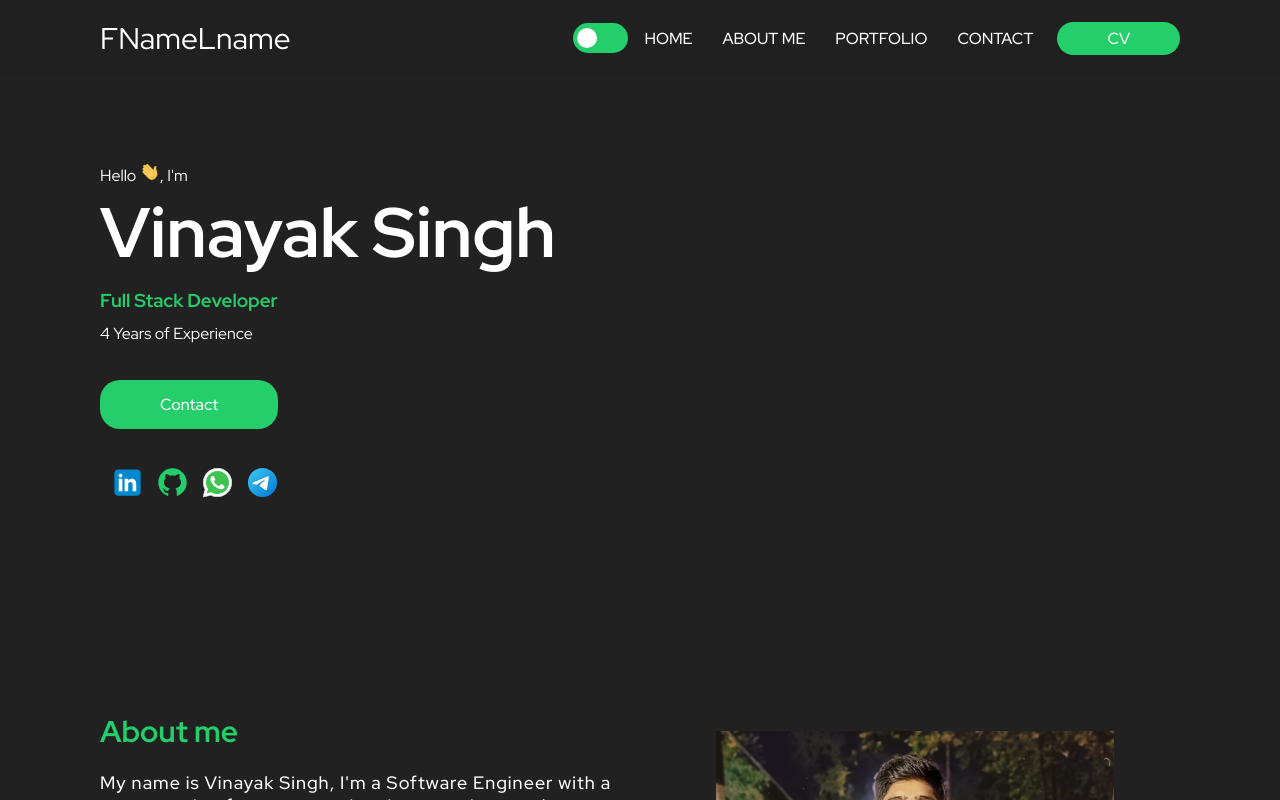
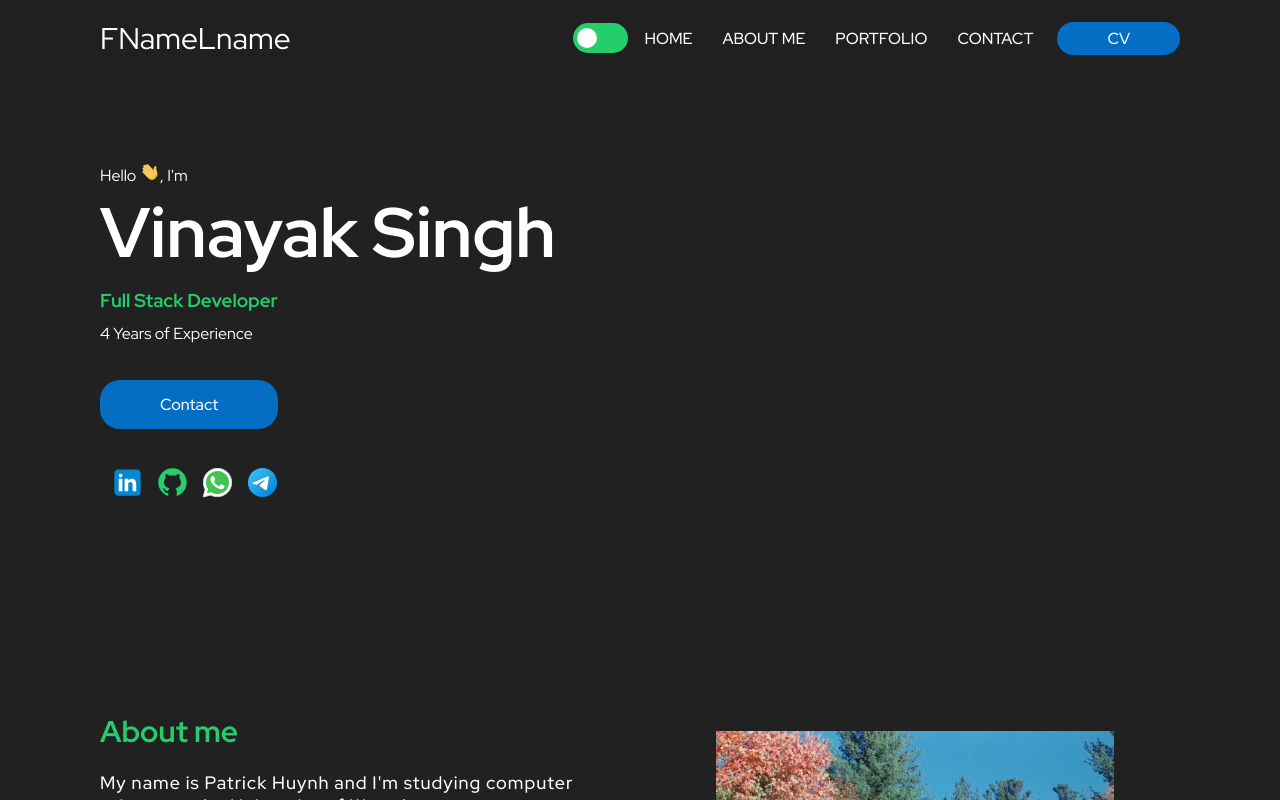
Before and after one commit to patrick-huynh/patrick-huynh.github.io, a React (Create React App) app: page / in a window 1280 px wide. Shown: the top 800 px of the page. Built offline with nearby package versions, Linux system fonts and the light colour scheme.

Commit message:
changed colours in global.ts

```diff
--- a/src/components/About/About.tsx
+++ b/src/components/About/About.tsx
@@ -1,10 +1,10 @@
 import { Container } from "./styles";
-import VinayakSingh from "../../assets/Vinayak_Singh.webp";
+import VinayakSingh from "../../assets/Patrick_Huynh.jpg";
 import wordpress from "../../assets/wordpress.svg";
 import shopify from "../../assets/shopify.svg";
 import htmlIcon from "../../assets/html-icon.svg";
 import cssIcon from "../../assets/css-icon.svg";
-import sassIcon from "../../assets/sass-icon.svg";
+// import sassIcon from "../../assets/sass-icon.svg";
 import jsIcon from "../../assets/js-icon.svg";
 import nodeIcon from "../../assets/node-icon.svg";
 import reactIcon from "../../assets/react-icon.svg";
@@ -23,7 +23,7 @@ export function About() {
         </ScrollAnimation>
         <ScrollAnimation animateIn="fadeInLeft" delay={0.1 * 1000}>
           <p>
-            My name is Vinayak Singh, I'm a Software Engineer with a great passion for programming. I am passionate about delivering solutions that add to people's lives and at the same time challenge me. Improved my skills as a Front-End and Back-End developer</p>
+            My name is Patrick Huynh and I'm studying computer science at the University of Waterloo</p>
         </ScrollAnimation>
         <ScrollAnimation animateIn="fadeInLeft" delay={0.2 * 1000} style={{ marginTop: "2rem", marginBottom: "2rem" }}>
 
--- a/src/styles/global.ts
+++ b/src/styles/global.ts
@@ -6,9 +6,10 @@ export const GlobalStyle = createGlobalStyle`
 
   :root{
     --pink: #E31F71;
+    --grey: #797a7d;
     --black: #212121;
     --green: #23ce6b;
-    --blue: #016fb9;
+    --blue: #046ec4;
     scroll-padding-top: 10rem;
 
     &.light{
@@ -97,7 +98,7 @@ export const GlobalStyle = createGlobalStyle`
   button, .button{
     border: none;
     cursor: pointer;
-    background-color: var(--green);
+    background-color: var(--blue);
     color: #FFFF;
     border-radius: 2rem;
     font-weight: 500;
```
Also changed, not shown: src/assets/Patrick_Huynh.jpg (added), src/assets/Vinayak_Singh.webp (deleted).
